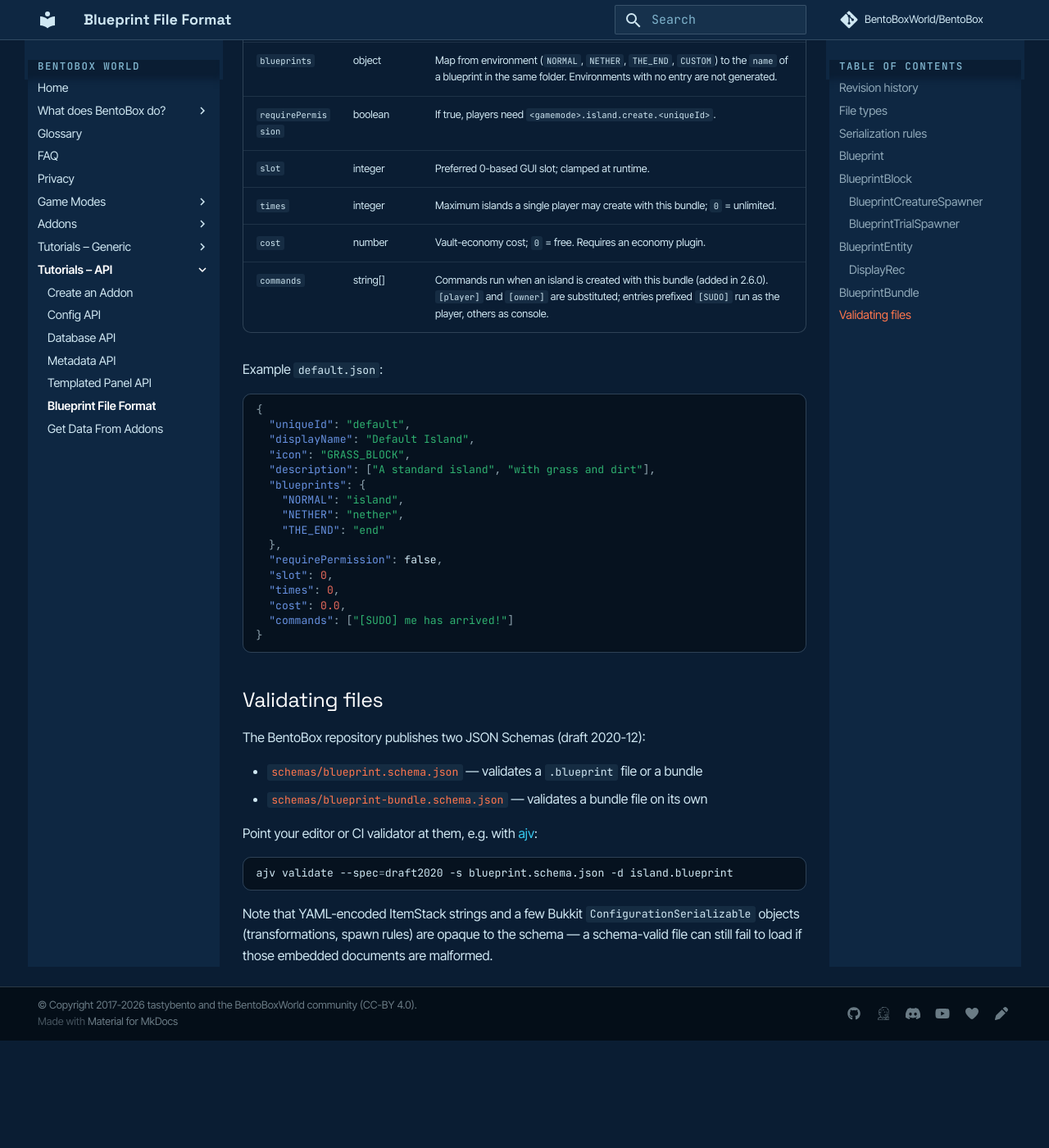
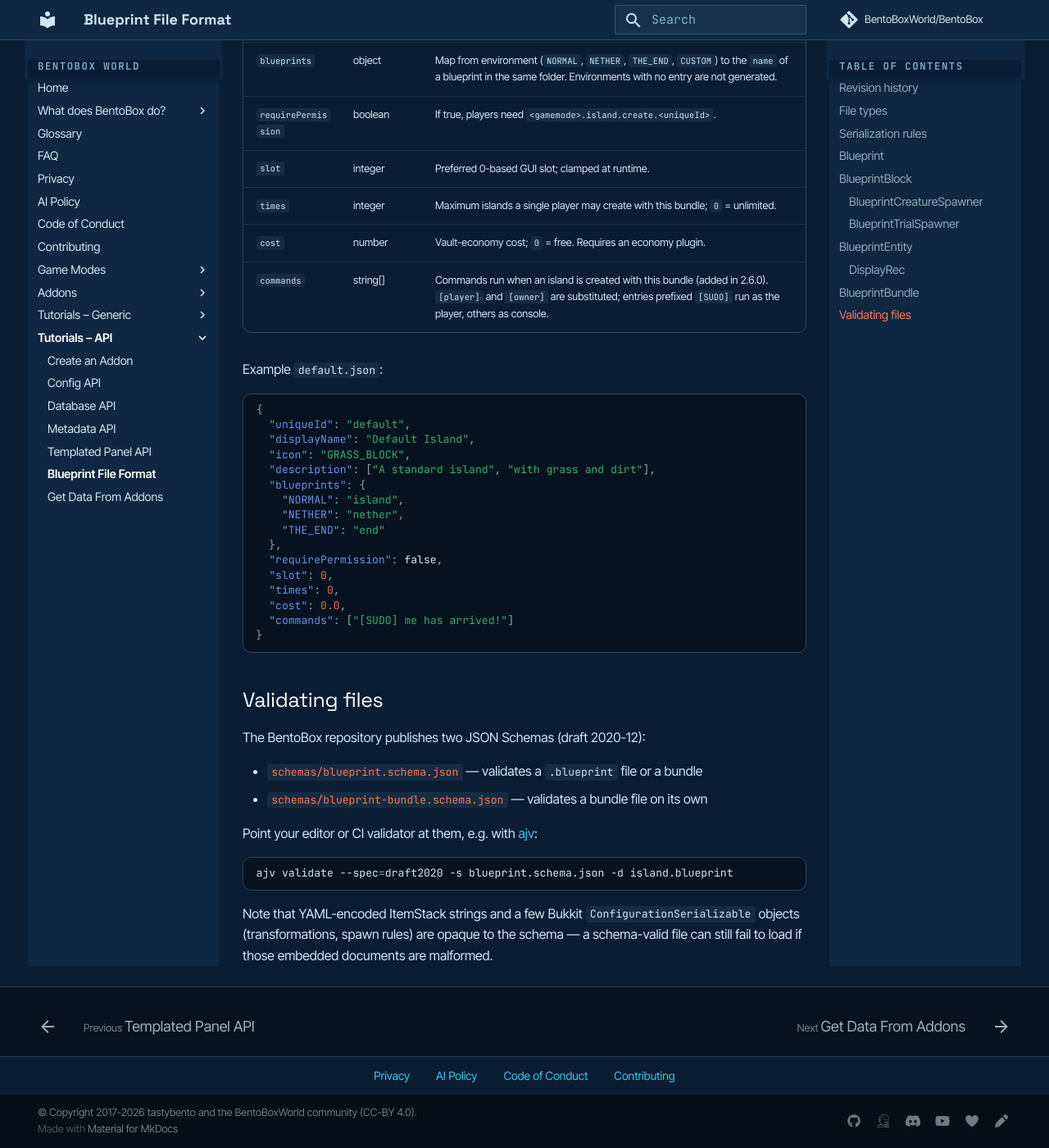
Before and after one commit to BentoBoxWorld/docs, an MkDocs documentation site: the page built from docs/BentoBox/Blueprint-Format.md, in a window 1280 px wide and 1400 px high, scrolled down 8482 px. Shown: the whole window at 82% size. Built offline with MkDocs 1.6.1 and Material for MkDocs 9.7.7, drawn with Linux system fonts in a browser that asks for light colours; comment, search, counter and statistics services are not loaded; before the commit the page ends 9751 px from its top, so only the background shows below that.

Commit message:
Link org-wide policies from the footer, sourced live from GitHub (#98)
Privacy, AI Policy, Code of Conduct, and Contributing are now reachable
from the footer of every page. Each page fetches its content from
BentoBoxWorld/.github at build time via a new policy_page() macro, so
the docs site never carries a stale copy of the canonical text.


Claude-Session: https://claude.ai/code/session_01ReDpn1dY7TMnZX2kfQ7VvD

Co-authored-by: Claude Sonnet 5 <noreply@anthropic.com>

```diff
--- a/docs/stylesheets/bentobox-theme.css
+++ b/docs/stylesheets/bentobox-theme.css
@@ -263,6 +263,31 @@ code, pre, kbd,
 
 .md-footer-meta {
   background-color: #040e18;
+}
+
+.md-footer-policies {
+  background-color: #0a1d33;
+  border-top: 1px solid rgba(207, 231, 242, 0.12);
+}
+
+.md-footer-policies__inner {
+  display: flex;
+  flex-wrap: wrap;
+  justify-content: center;
+  gap: 0.4rem 1.6rem;
+  padding: 0.6rem 0.8rem;
+}
+
+.md-footer-policies__link {
+  color: var(--md-footer-fg-color--light);
+  font-size: 0.7rem;
+  text-decoration: none;
+}
+
+.md-footer-policies__link:hover,
+.md-footer-policies__link:focus {
+  color: var(--md-footer-fg-color);
+  text-decoration: underline;
 }
 
 /* ── Tabs (top nav on some pages) ─────────────────────────────── */
--- a/mkdocs.yml
+++ b/mkdocs.yml
@@ -17,6 +17,9 @@ nav:
     - Glossary: Glossary.md
     - FAQ: FAQ.md
     - Privacy: BentoBox/Privacy.md
+    - AI Policy: BentoBox/AI-Policy.md
+    - Code of Conduct: BentoBox/CodeOfConduct.md
+    - Contributing: BentoBox/Contributing.md
     - Game Modes:
         - Choosing a Game Mode: gamemodes/Comparison.md
         - AcidIsland: gamemodes/AcidIsland/index.md
@@ -86,6 +89,7 @@ nav:
         - "Get Data From Addons": BentoBox/Request-Handler-API---How-plugins-can-get-data-from-addons.md
 theme:
   name: material
+  custom_dir: overrides
   palette:
     scheme: slate
     primary: deep orange
--- /dev/null
+++ b/overrides/partials/footer.html
@@ -0,0 +1,63 @@
+{#-
+  Based on the material theme's partials/footer.html, with an extra row of
+  links to the org-wide policies (Privacy, AI Policy, Code of Conduct,
+  Contributing) so they're reachable from every page, not just the pages
+  that happen to link to them.
+-#}
+<footer class="md-footer">
+  {% if page.previous_page or page.next_page %}
+    {% if page.meta and page.meta.hide %}
+      {% set hidden = "hidden" if "footer" in page.meta.hide %}
+    {% endif %}
+    <nav class="md-footer__inner md-grid" aria-label="{{ lang.t('footer.title') }}" {{ hidden }}>
+      {% if page.previous_page %}
+        {% set direction = lang.t("footer.previous") %}
+        <a href="{{ page.previous_page.url | url }}" class="md-footer__link md-footer__link--prev" aria-label="{{ direction }}: {{ page.previous_page.title | e }}" rel="prev">
+          <div class="md-footer__button md-icon">
+            {% include ".icons/material/arrow-left.svg" %}
+          </div>
+          <div class="md-footer__title">
+            <div class="md-ellipsis">
+              <span class="md-footer__direction">
+                {{ direction }}
+              </span>
+              {{ page.previous_page.title }}
+            </div>
+          </div>
+        </a>
+      {% endif %}
+      {% if page.next_page %}
+        {% set direction = lang.t("footer.next") %}
+        <a href="{{ page.next_page.url | url }}" class="md-footer__link md-footer__link--next" aria-label="{{ direction }}: {{ page.next_page.title | e }}" rel="next">
+          <div class="md-footer__title">
+            <div class="md-ellipsis">
+              <span class="md-footer__direction">
+                {{ direction }}
+              </span>
+              {{ page.next_page.title }}
+            </div>
+          </div>
+          <div class="md-footer__button md-icon">
+            {% include ".icons/material/arrow-right.svg" %}
+          </div>
+        </a>
+      {% endif %}
+    </nav>
+  {% endif %}
+  <div class="md-footer-policies md-typeset">
+    <nav class="md-footer-policies__inner md-grid" aria-label="Policies">
+      <a href="{{ 'BentoBox/Privacy/' | url }}" class="md-footer-policies__link">Privacy</a>
+      <a href="{{ 'BentoBox/AI-Policy/' | url }}" class="md-footer-policies__link">AI Policy</a>
+      <a href="{{ 'BentoBox/CodeOfConduct/' | url }}" class="md-footer-policies__link">Code of Conduct</a>
+      <a href="{{ 'BentoBox/Contributing/' | url }}" class="md-footer-policies__link">Contributing</a>
+    </nav>
+  </div>
+  <div class="md-footer-meta md-typeset">
+    <div class="md-footer-meta__inner md-grid">
+      {% include "partials/copyright.html" %}
+      {% if config.extra.social %}
+        {% include "partials/social.html" %}
+      {% endif %}
+    </div>
+  </div>
+</footer>
```
Also changed, not shown: docs/BentoBox/AI-Policy.md (added, +1 -0 lines), docs/BentoBox/CodeOfConduct.md (added, +1 -0 lines), docs/BentoBox/Contributing.md (added, +1 -0 lines), docs/BentoBox/Privacy.md (+1 -57 lines), main.py (+78 -0 lines).
